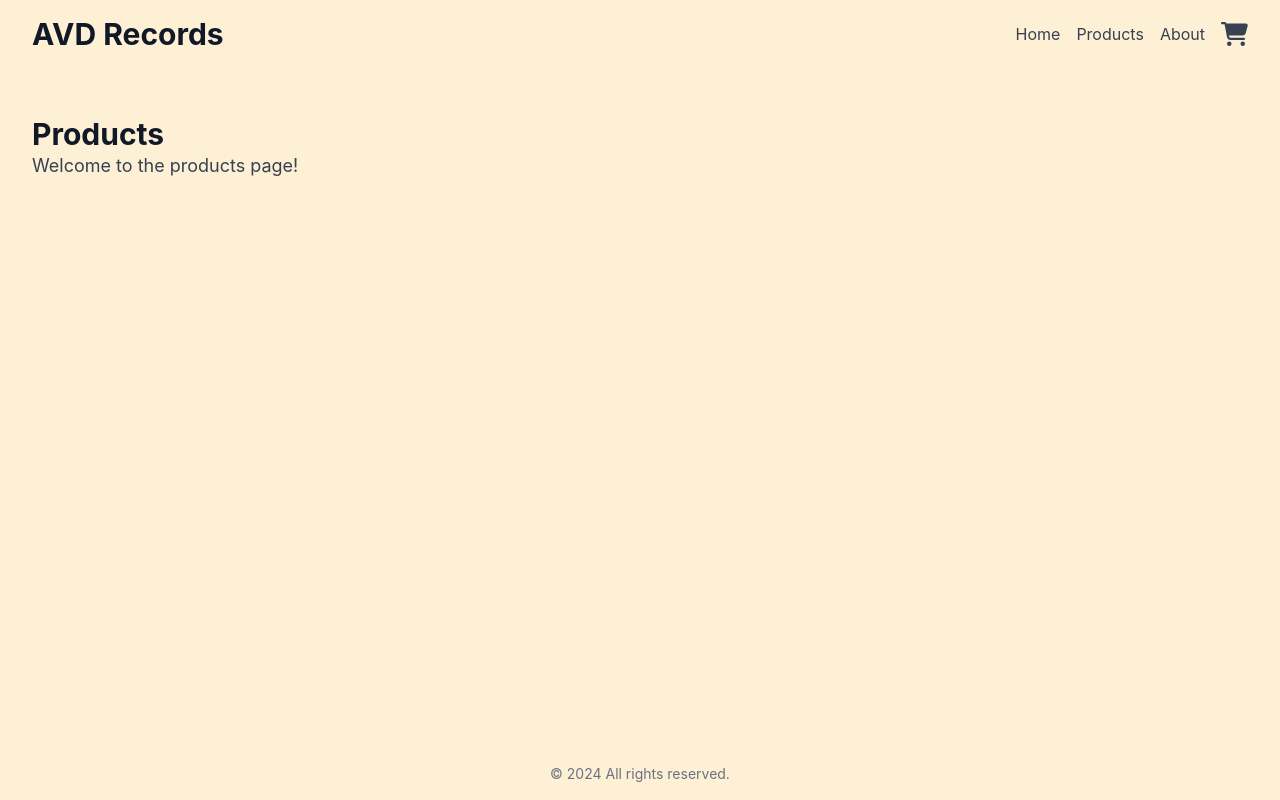
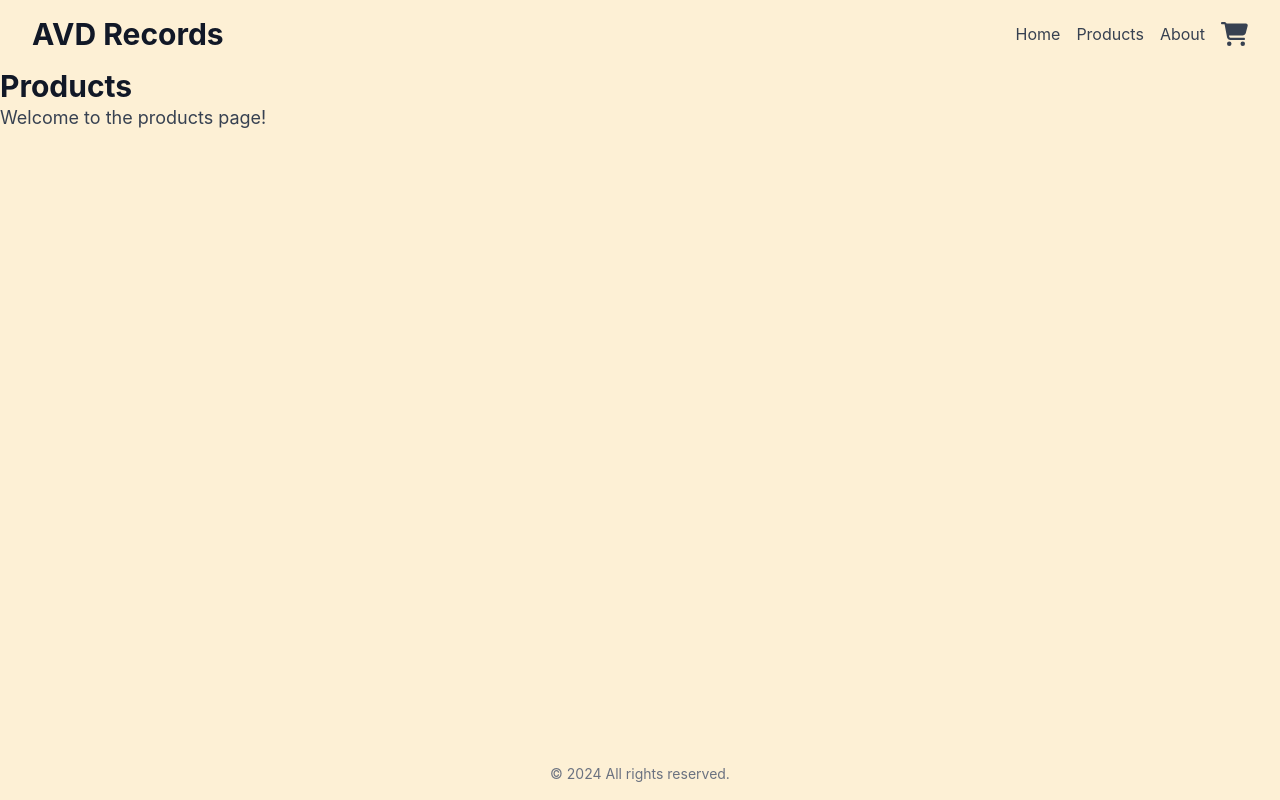
Before and after one commit to Chinchilla15/shopping-cart, a React (Vite) app: page /products in a window 1280 px wide. Built offline with nearby package versions, Linux system fonts and the light colour scheme.

Commit message:
Update: layout & add toaster component

```diff
--- a/src/layouts/PageLayout.tsx
+++ b/src/layouts/PageLayout.tsx
@@ -1,6 +1,7 @@
 import React from "react";
 import Header from "../components/Header";
 import Footer from "../components/Footer";
+import { Toaster } from "sonner";
 
 type PageLayoutProps = {
 	children: React.ReactNode;
@@ -12,13 +13,10 @@ export const PageLayout = ({ children, title }: PageLayoutProps) => {
 		<>
 			<div className="min-h-screen flex flex-col">
 				<Header title={title} />
-				<main className="flex-grow">
-					<div className="max-w-7xl mx-auto py-6 sm:px-6 lg:px-8">
-						<div className="px-4 py-6 sm:px-0">{children}</div>
-					</div>
-				</main>
+				<main className="flex-grow">{children}</main>
 				<Footer />
 			</div>
+			<Toaster theme="system" richColors />
 		</>
 	);
 };
```
